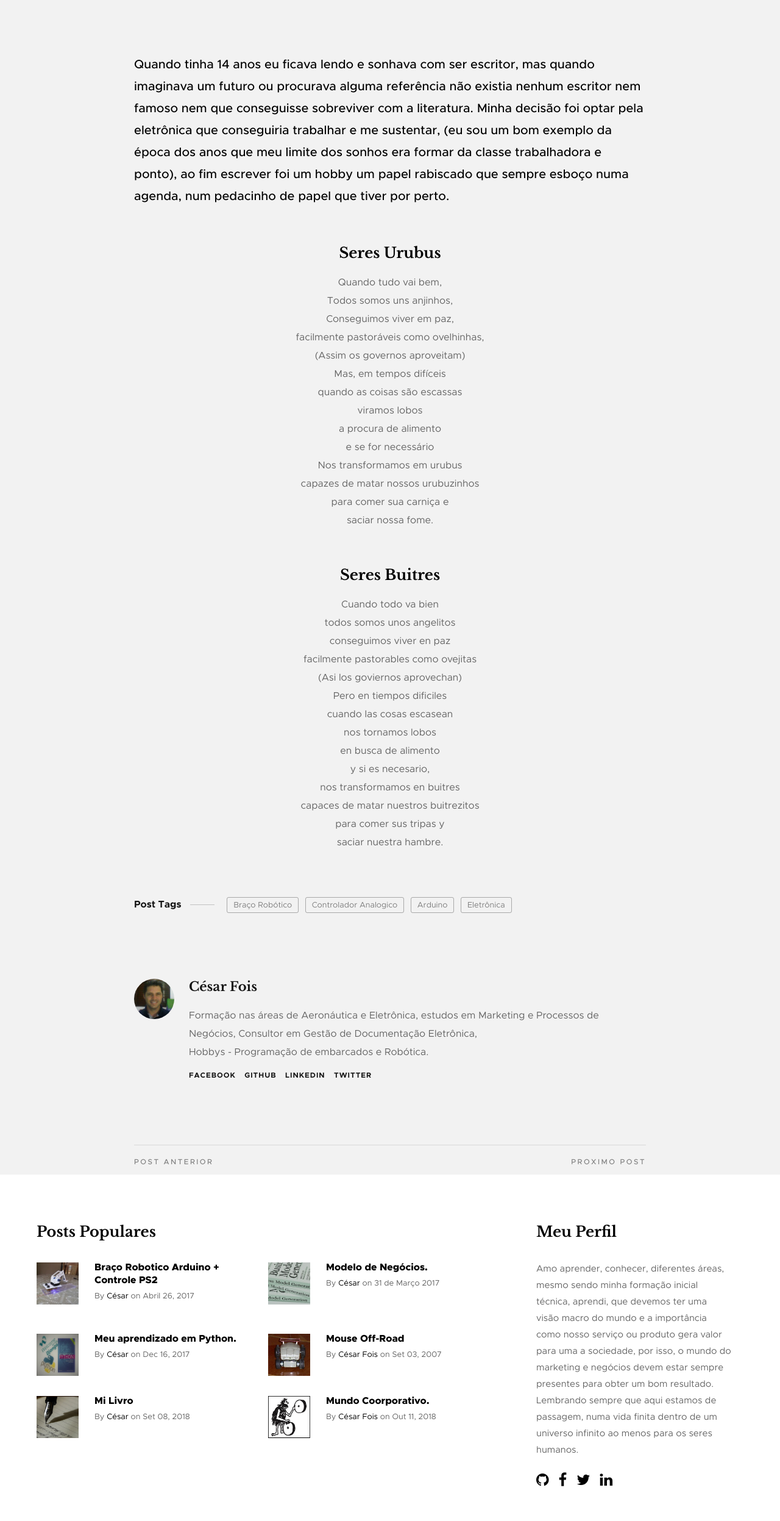
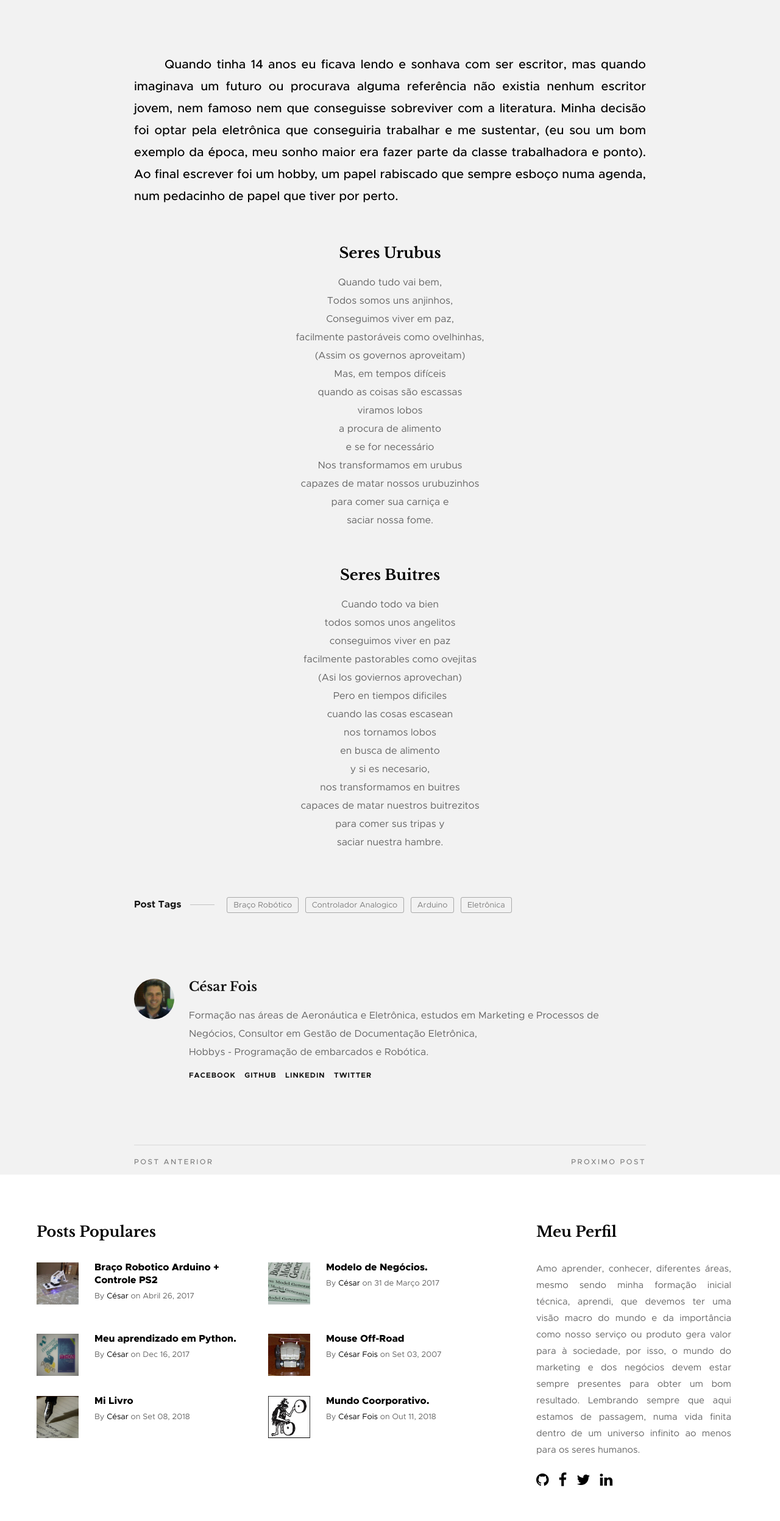
Before and after one commit to cesarfois/cesarfois.github.io, a plain HTML site: page livro.html in a window 1280 px wide. Shown: the part 956-3450 px from the top of the page at 61% size. Drawn offline with Linux system fonts and the light colour scheme.

Commit message:
Paragrafos Justificados

```diff
--- a/livro.html
+++ b/livro.html
@@ -150,11 +150,11 @@
 
             <div class="col-full s-content__main">
 
-                <p class="lead"> Quando tinha 14 anos eu ficava lendo e sonhava com ser escritor, mas quando imaginava
-                    um futuro ou procurava alguma referência não existia nenhum escritor nem famoso nem que conseguisse
+                <p class="lead p-meu"> Quando tinha 14 anos eu ficava lendo e sonhava com ser escritor, mas quando imaginava
+                    um futuro ou procurava alguma referência não existia nenhum escritor jovem, nem famoso nem que conseguisse
                     sobreviver com a literatura.  Minha decisão foi optar pela eletrônica que conseguiria trabalhar
-                    e me sustentar, (eu sou um bom exemplo da época dos anos que meu limite dos sonhos era formar da classe
-                    trabalhadora e ponto),  ao fim escrever foi um hobby um papel rabiscado que sempre esboço numa agenda,
+                    e me sustentar, (eu sou um bom exemplo da época, meu sonho maior era fazer parte da classe trabalhadora
+                    e ponto). Ao final escrever foi um hobby, um papel rabiscado que sempre esboço numa agenda,
                     num pedacinho de papel que tiver por perto.
                 </p>
 
@@ -351,11 +351,10 @@
 
             <div class="col-four md-six tab-full about">
                 <h3>Meu Perfil</h3>
-                <p>
+                <p class="p-jus">
                     Amo aprender, conhecer, diferentes áreas, mesmo sendo minha formação inicial técnica, aprendi,
-                    que devemos ter uma visão macro do mundo e a importância como nosso serviço ou produto gera valor para uma
-                    a sociedade, por isso,
-                    o mundo do marketing e negócios devem estar sempre presentes para obter um bom resultado. Lembrando sempre
+                    que devemos ter uma visão macro do mundo e da importância como nosso serviço ou produto gera valor para à
+                    sociedade, por isso, o mundo do marketing e dos negócios devem estar sempre presentes para obter um bom resultado. Lembrando sempre
                     que aqui estamos de passagem, numa vida finita dentro de um universo infinito ao menos para os seres humanos.
                 </p>
 
```
Also changed, not shown: about.html (+3 -3 lines), apren-python.html (+2 -2 lines), arduino.html (+5 -5 lines), contact.html (+3 -3 lines), coorporativo.html (+3 -3 lines), index.html (+4 -4 lines), mouse.html (+5 -5 lines).
